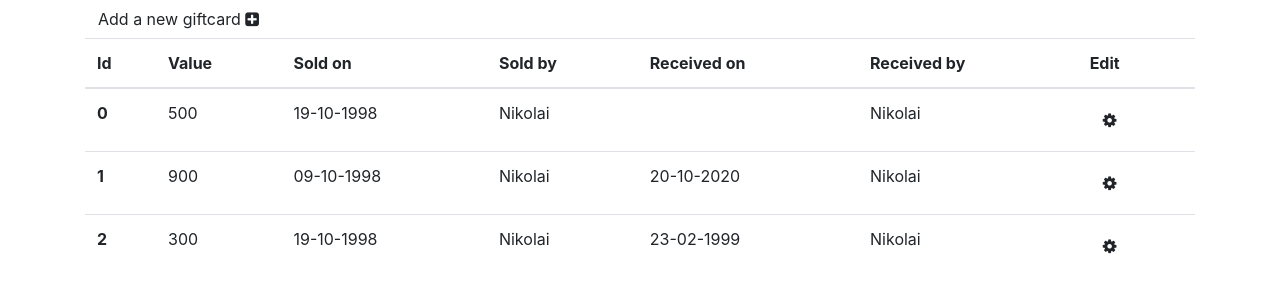
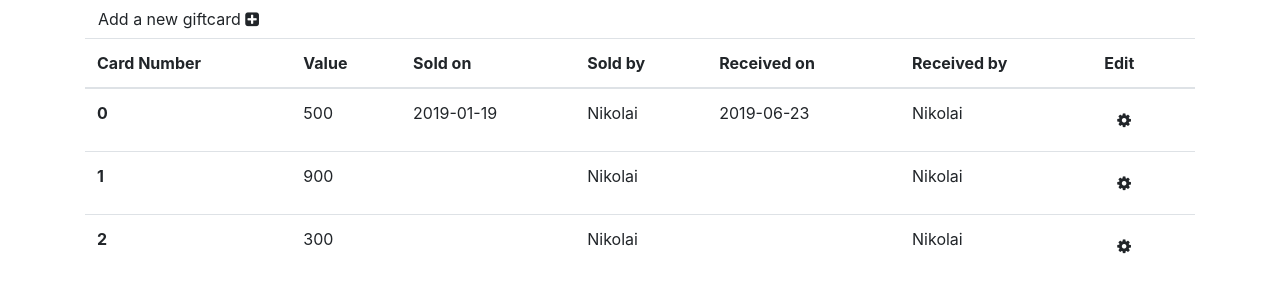
Before and after one commit to Discolai/kassebok, a React (Create React App) app: page / in a window 1280 px wide. Shown: the top 300 px of the page. Built offline with nearby package versions, Linux system fonts and the light colour scheme; the HTML template or start-up script is replaced by a standard one.

Commit message:
Moved gifcards state from app component. And added giftcard methods

```diff
--- a/src/App.js
+++ b/src/App.js
@@ -2,39 +2,12 @@ import React from 'react';
 import GiftCards from './components/giftcards/Giftcards';
 
 class App extends React.Component {
-  state = {
-    giftcards: [
-      {
-        id: 0,
-        val: 500,
-        sold_on: '19-10-1998',
-        sold_by: 'Nikolai',
-        received_on: '',
-        received_by: 'Nikolai'
-      },
-      {
-        id: 1,
-        val: 900,
-        sold_on: '09-10-1998',
-        sold_by: 'Nikolai',
-        received_on: '20-10-2020',
-        received_by: 'Nikolai'
-      },
-      {
-        id: 2,
-        val: 300,
-        sold_on: '19-10-1998',
-        sold_by: 'Nikolai',
-        received_on: '23-02-1999',
-        received_by: 'Nikolai'
-      }
-    ]
-  }
+
 
   render() {
     return (
       <div className="container">
-        <GiftCards giftcards={this.state.giftcards}/>
+        <GiftCards/>
       </div>
     );
   }
--- a/src/components/giftcards/Giftcards.js
+++ b/src/components/giftcards/Giftcards.js
@@ -1,21 +1,74 @@
 import React from 'react';
 import GiftCardItem from './GiftcardItem';
-import PropTypes from 'prop-types';
+// import PropTypes from 'prop-types';
 import GiftcardForm from './GiftcardForm';
 
 class GiftCards extends React.Component {
+  state = {
+    giftcards: [
+      {
+        id: 0,
+        card_number: 0,
+        val: 500,
+        sold_on: '2019-01-19',
+        sold_by: 'Nikolai',
+        received_on: '2019-06-23',
+        received_by: 'Nikolai'
+      },
+      {
+        id: 1,
+        card_number: 1,
+        val: 900,
+        sold_on: '',
+        sold_by: 'Nikolai',
+        received_on: '',
+        received_by: 'Nikolai'
+      },
+      {
+        id: 2,
+        card_number: 2,
+        val: 300,
+        sold_on: '',
+        sold_by: 'Nikolai',
+        received_on: '',
+        received_by: 'Nikolai'
+      }
+    ]
+  }
+
+  addGiftcard = (giftcard) => {
+    const giftcards = [...this.state.giftcards];
+    giftcards.push(giftcard);
+
+    this.setState({giftcards: giftcards});
+  }
+
+  editGiftcard = (giftcard) => {
+    const giftcards = [...this.state.giftcards];
+    for (var i = 0; i < giftcards.length; i++) {
+      if (giftcards[i].id === giftcard.id) {
+        giftcards[i] = giftcard;
+        break;
+      }
+    }
+
+
+    this.setState({giftcards: giftcards})
+  }
+
   render() {
     return (
       <div>
         <GiftcardForm
          btnTxt="Add a new giftcard"
          btnIcon={<i className="fa fa-plus-square" aria-hidden="true"></i>}
+         submitFnc={this.addGiftcard}
          modalHdr="Create new giftcard"
         />
         <table className="table">
           <thead>
             <tr>
-              <th>Id</th>
+              <th>Card Number</th>
               <th>Value</th>
               <th>Sold on</th>
               <th>Sold by</th>
@@ -26,8 +79,8 @@ class GiftCards extends React.Component {
           </thead>
           <tbody>
             {
-              this.props.giftcards.map((giftcard) => (
-                <GiftCardItem key={giftcard.id} giftcard={giftcard}/>
+              this.state.giftcards.map((giftcard) => (
+                <GiftCardItem key={giftcard.id} giftcard={giftcard} editFunc={this.editGiftcard}/>
               ))
             }
           </tbody>
@@ -38,7 +91,7 @@ class GiftCards extends React.Component {
 }
 
 GiftCards.propTypes = {
-  giftcards: PropTypes.array.isRequired
+  // giftcards: PropTypes.array.isRequired
 }
 
 export default GiftCards;
```
